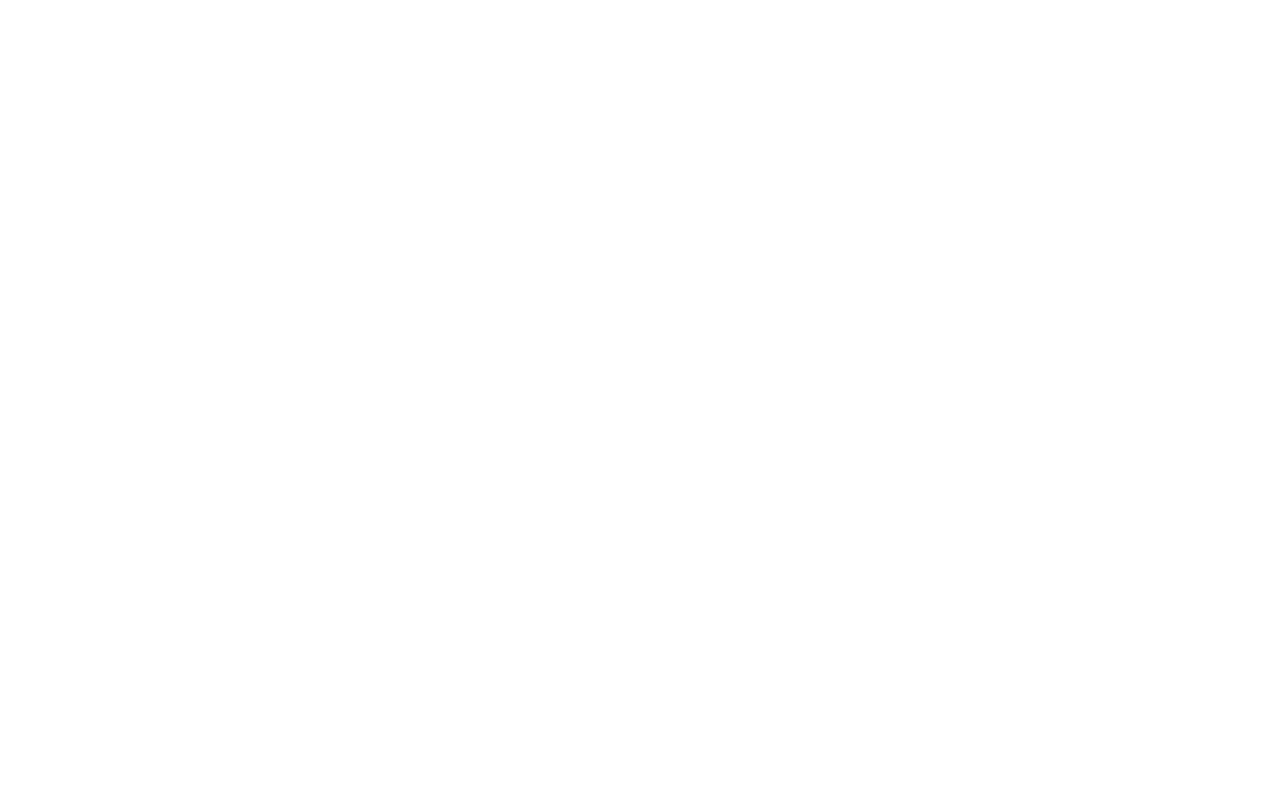
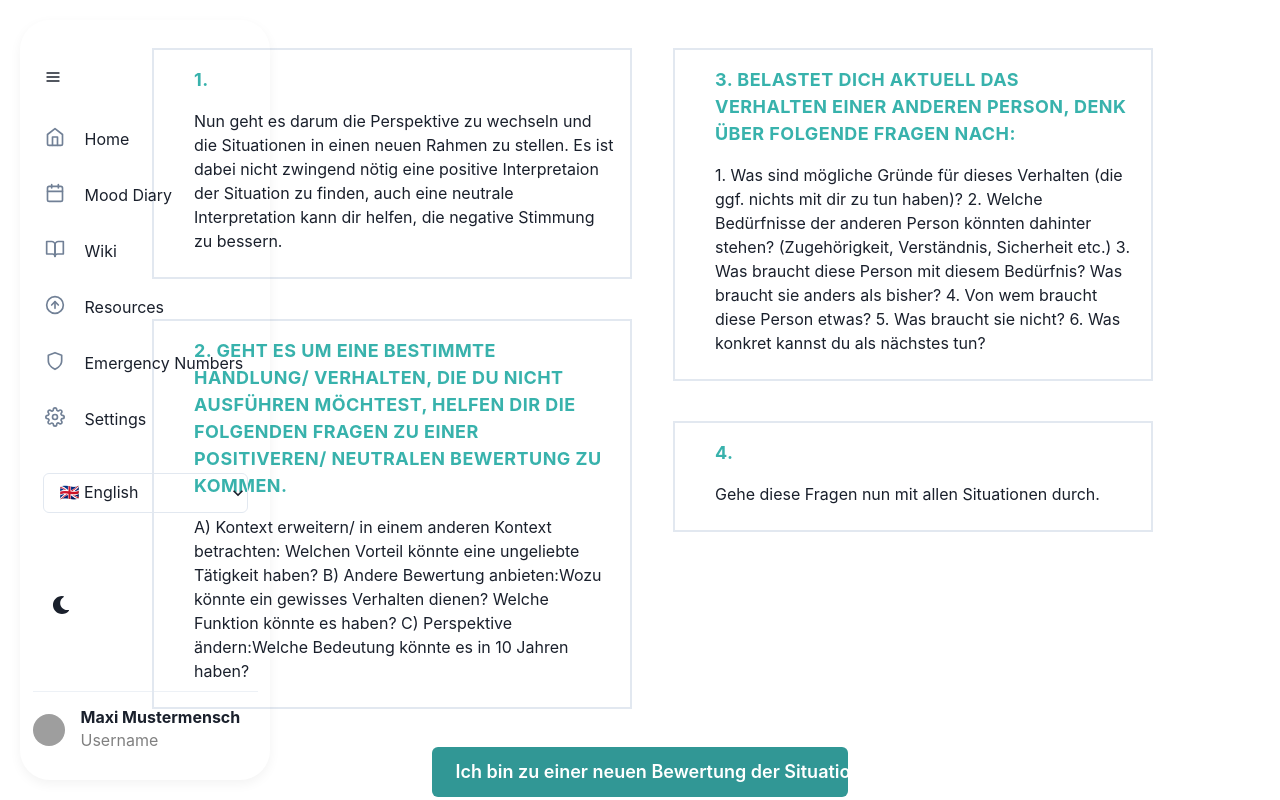
Before and after one commit to TUBerlin-Kopfsachen-Browser-Frontend/kopfsachen-app, a React (Create React App) app: page /reframing2 in a window 1280 px wide. Before the commit this address had no page. Built offline with nearby package versions, Linux system fonts and the light colour scheme; grey boxes are pictures that could not be loaded.

Commit message:
feature-reframingv1

```diff
--- /dev/null
+++ b/src/components/Cards.js
@@ -0,0 +1,50 @@
+import React from "react";
+import {
+  Box,
+  Flex,
+  AspectRatio,
+  Image,
+  Text,
+  Link,
+  Button,
+  Stack
+} from "@chakra-ui/react";
+
+function Card(props) {
+  const { title, text } = props;
+
+  return (
+    <Box
+      p={4}
+      display={{ md: "flex" }}
+      maxWidth="30rem"
+      borderWidth={2}
+      margin={2}
+    >
+
+      <Stack
+        align={{ base: "center", md: "stretch" }}
+        textAlign={{ base: "center", md: "left" }}
+        mt={{ base: 4, md: 0 }}
+        ml={{ md: 6 }}
+      >
+        <Text
+          fontWeight="bold"
+          textTransform="uppercase"
+          fontSize="lg"
+          letterSpacing="wide"
+          color="teal.400"
+        >
+          {title}
+        </Text>
+
+        <Text my={2} color="gray.1000">
+          {text}
+        </Text>
+
+      </Stack>
+    </Box>
+  );
+}
+
+export default Card;
--- a/src/index.tsx
+++ b/src/index.tsx
@@ -14,6 +14,7 @@
 import NewResources from "./routes/NewResources";
 import Reframing from "./routes/Reframing";
 import Reframing1 from "./routes/Reframing1";
+import Reframing2 from "./routes/Reframing2";
 import Profile from "./routes/Profile";
 import Register from "./routes/Register";
 import Login from "./routes/Login";
@@ -34,6 +35,7 @@
         <Route path="newresources" element={<NewResources />} />
         <Route path="reframing" element={<Reframing />} />
         <Route path="reframing1" element={<Reframing1 />} />
+        <Route path="reframing2" element={<Reframing2 />} />
         <Route path="register" element={<Register />} />
         <Route path="login" element={<Login />} />
         <Route path="profile" element={<Profile />} />
--- a/src/routes/Reframing1.tsx
+++ b/src/routes/Reframing1.tsx
@@ -20,11 +20,21 @@
 import Sidebar from "../components/Sidebar"
 import { AspectRatio } from '@chakra-ui/react'
 
+import { useForm, SubmitHandler } from "react-hook-form";
+import { stringify } from "querystring"
+import { networkInterfaces } from "os"
+import axios from "axios"
 
-
+interface IReframingItem {
+    situations: string[];
+}
 
 export default function New() {
         const navigate = useNavigate();
+
+        const { register, handleSubmit, setValue } = useForm<IReframingItem>();
+        const onSubmit: SubmitHandler<IReframingItem> = data => axios.post(`http://127.0.0.1:4010/safetyNet/1`, data)
+
 
     return (
         <ChakraProvider theme={theme}>
@@ -64,20 +74,21 @@
                                 </Center>
                             </Stack>
 
+                            <form onSubmit={handleSubmit(onSubmit)}>
+                            <Stack spacing={3} pt={'1px'}>
 
-                            <Stack
-                                spacing={3} pt={'1px'}>
-                                <Input placeholder='Situation 1' size='lg' />
-                                <Input placeholder='Situation 2' size='lg' />
-                                <Input placeholder='Situation 3' size='lg' />
-                                <Input placeholder='Situation 4' size='lg' />
+                                <Input {...register(`situations.${0}`)} placeholder='Situation 1' size='lg' />
+                                <Input {...register(`situations.${1}`)} placeholder='Situation 2' size='lg' />
+                                <Input {...register(`situations.${2}`)} placeholder='Situation 3' size='lg' />
+                                <Input {...register(`situations.${3}`)} placeholder='Situation 4' size='lg' />
 
-        </Stack>
+                            </Stack>
+
 
         <Center >
 
         <Stack direction='row' spacing={20}  pt={'50px'}>
-    <Button colorScheme='teal' variant='solid' size='lg'>
+    <Button colorScheme='teal' variant='solid' size='lg' type='submit' onClick={()=>navigate('/Reframing2')}>
         These are all the situation that are bothering me at the moment
 
     </Button>
@@ -85,6 +96,7 @@
 
     </Stack>
         </Center>
+        </form>
 
 </Stack>
 
--- /dev/null
+++ b/src/routes/Reframing2.tsx
@@ -0,0 +1,182 @@
+import * as React from "react"
+import {
+Icon,
+ChakraProvider,
+Input,
+Box,
+Text,
+theme,
+Flex,
+Center,
+Heading,
+Stack,
+RadioGroup,
+HStack,
+Radio,
+Button, ButtonGroup,
+SimpleGrid,
+Container,
+Modal,
+ModalOverlay,
+ModalContent,
+ModalFooter,
+ModalHeader,
+ModalBody,
+IconButton,
+useDisclosure
+} from "@chakra-ui/react"
+
+import { useNavigate } from "react-router-dom";
+import { useEffect, useRef, useState, Suspense } from "react"
+import Sidebar from "../components/Sidebar"
+import Card from "../components/Cards"
+import { FiFrown, FiMeh, FiSmile } from "react-icons/fi"
+
+import { useForm, SubmitHandler } from "react-hook-form";
+import { AspectRatio } from '@chakra-ui/react'
+import axios from "axios"
+
+import i18n, { t } from "i18next";
+import { initReactI18next, useTranslation } from "react-i18next";
+
+
+interface IResources {
+    feedback: boolean;
+}
+
+export default function ReframingText(){
+    const { title, text } = data;
+    const { title1, text1 } = data1;
+    const { title2, text2 } = data2;
+    const { title3, text3 } = data3;
+
+    const navigate = useNavigate();
+    const { register, handleSubmit, setValue } = useForm<IResources>();
+    const onSubmit: SubmitHandler<IResources> = data => axios.post(`http://127.0.0.1:4010/safetyNet/1`, data)
+    const [isSubmitDisabled, setIsSubmitDisabled] = useState(true);
+    const { isOpen, onOpen, onClose } = useDisclosure();
+
+    const { t } = useTranslation();
+    const [isNavReady, setIsNavReady] = useState(false);
+
+    return(
+        <ChakraProvider theme={theme}>
+            <Container maxW="100rem" centerContent>
+        <SimpleGrid>
+                <Stack direction={['row']} spacing='25px'>
+                    <Box>
+                        <Sidebar />
+                    </Box>
+                    <Box paddingTop={'40px'}>
+                        <Card
+                            title={title}
+                            text={text}
+                        />
+                        <br></br>
+                        <Card
+                            title={title1}
+                            text={text1}
+                        />
+                    </Box>
+                    <Box paddingTop={'40px'}>
+                        <Card
+                            title={title2}
+                            text={text2}
+                        />
+                        <br></br>
+                        <Card
+                        title={title3}
+                        text={text3}
+                        />
+                    </Box>
+                </Stack>
+                <Center paddingTop={'30px'}>
+                <Button onClick={onOpen} h={'50px'} w={'40%'} display={'inline-block'} colorScheme='teal' variant='solid' size='lg'>Ich bin zu einer neuen Bewertung der Situationen gekommen.</Button>
+                <Modal
+                        isOpen={isOpen}
+                        onClose={onClose}
+                    >
+                        <ModalOverlay>
+                            <ModalContent>
+                                <form onSubmit={handleSubmit(onSubmit)}>
+                                    <ModalHeader fontSize='lg' fontWeight='bold'>
+
+                                    </ModalHeader>
+
+                                    <ModalBody>
+                                        <Stack direction='row' spacing={3}>
+                                            <IconButton
+                                                onClick={() => {
+                                                    setValue('feedback', true);
+                                                    setIsSubmitDisabled(false);
+                                                }}
+                                                aria-label='positive'
+                                                variant='ghost'
+                                                icon={<FiSmile size={30} color='green' />}
+                                            />
+                                            <IconButton
+                                                onClick={() => {
+                                                    setValue('feedback', false);
+                                                    setIsSubmitDisabled(false);
+                                                }}
+                                                aria-label='negative'
+                                                variant='ghost'
+                                                icon={<FiFrown size={30} color='red' />}
+                                            />
+                                        </Stack>
+                                    </ModalBody>
+
+                                    <ModalFooter>
+                                        <Button isDisabled={isSubmitDisabled} type='submit' mr={3}
+                                        onClick={() => {
+                                                    onClose();
+                                                    // navigate('/Resources')
+                                                    setIsNavReady(true);
+                                                }}>
+                                            {t('submit')}
+                                        </Button>
+                                        <Button onClick={() => {
+                                            onClose();
+                                            setIsSubmitDisabled(true);
+                                        }}>
+                                            {t('cancel')}
+                                        </Button>
+                                    </ModalFooter>
+                                </form>
+                            </ModalContent>
+                        </ModalOverlay>
+                    </Modal>
+
+                </Center>
+            </SimpleGrid>
+            </Container>
+
+        </ChakraProvider>
+    );
+
+}
+
+    const data =
+        {
+        title: "1.",
+        text: "Nun geht es darum die Perspektive zu wechseln und die Situationen in einen neuen Rahmen zu stellen. Es ist dabei nicht zwingend nötig eine positive Interpretaion der Situation zu finden, auch eine neutrale Interpretation kann dir helfen, die negative Stimmung zu bessern."
+        }
+
+
+    const data1 =
+        {
+        title1: "2. Geht es um eine bestimmte Handlung/ Verhalten, die du nicht ausführen möchtest, helfen dir die folgenden Fragen zu einer positiveren/ neutralen Bewertung zu kommen.",
+        text1: "A) Kontext erweitern/ in einem anderen Kontext betrachten: Welchen Vorteil könnte eine ungeliebte Tätigkeit haben? B) Andere Bewertung anbieten:Wozu könnte ein gewisses Verhalten dienen? Welche Funktion könnte es haben? C) Perspektive ändern:Welche Bedeutung könnte es in 10 Jahren haben?"
+        }
+
+    const data2 =
+    {
+      title2: "3. Belastet dich aktuell das Verhalten einer anderen Person, denk über folgende Fragen nach:",
+      text2: "1. Was sind mögliche Gründe für dieses Verhalten (die ggf. nichts mit dir zu tun haben)? 2. Welche Bedürfnisse der anderen Person könnten dahinter stehen? (Zugehörigkeit, Verständnis, Sicherheit etc.) 3. Was braucht diese Person mit diesem Bedürfnis? Was braucht sie anders als bisher? 4. Von wem braucht diese Person etwas? 5. Was braucht sie nicht? 6. Was konkret kannst du als nächstes tun?"
+    }
+
+    const data3 =
+    {
+      title3: "4. ",
+      text3: "Gehe diese Fragen nun mit allen Situationen durch. "
+    }
```
